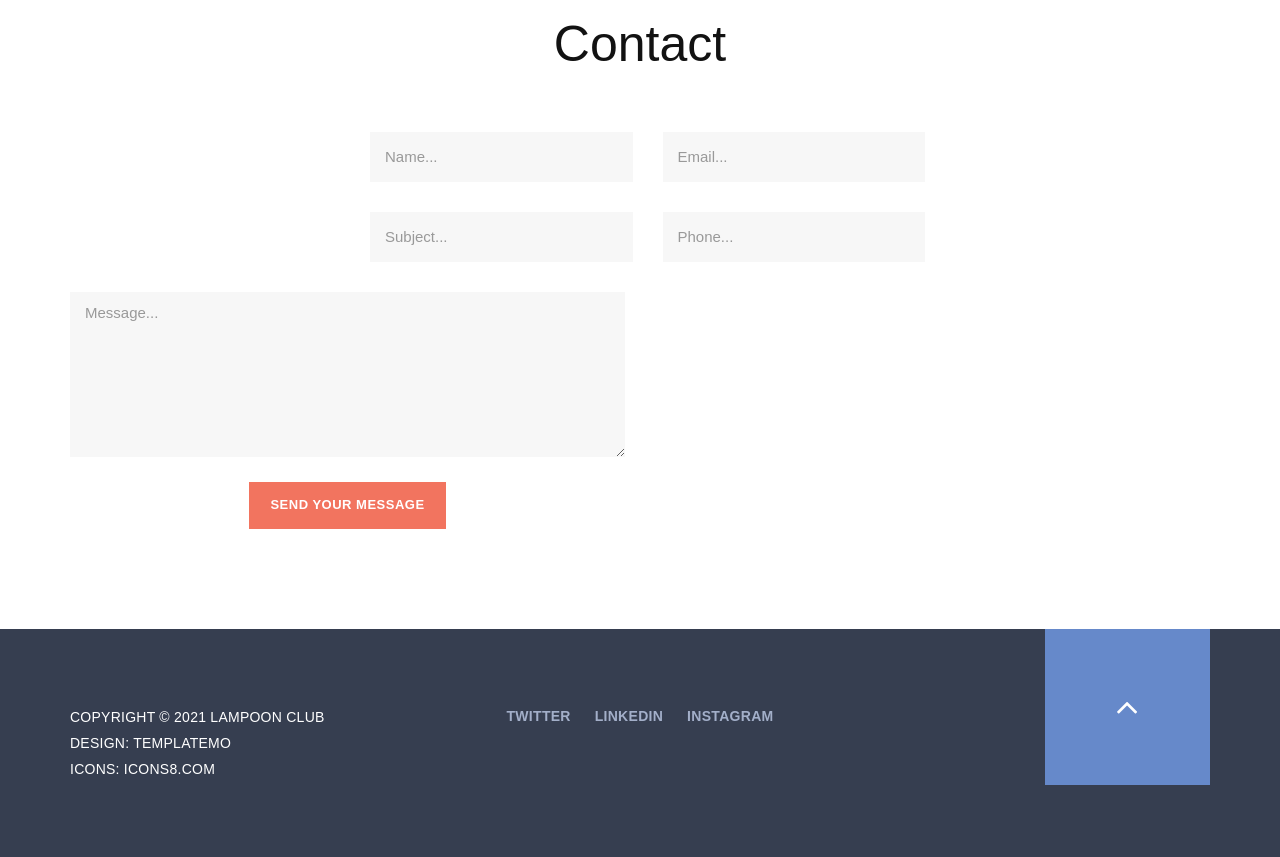
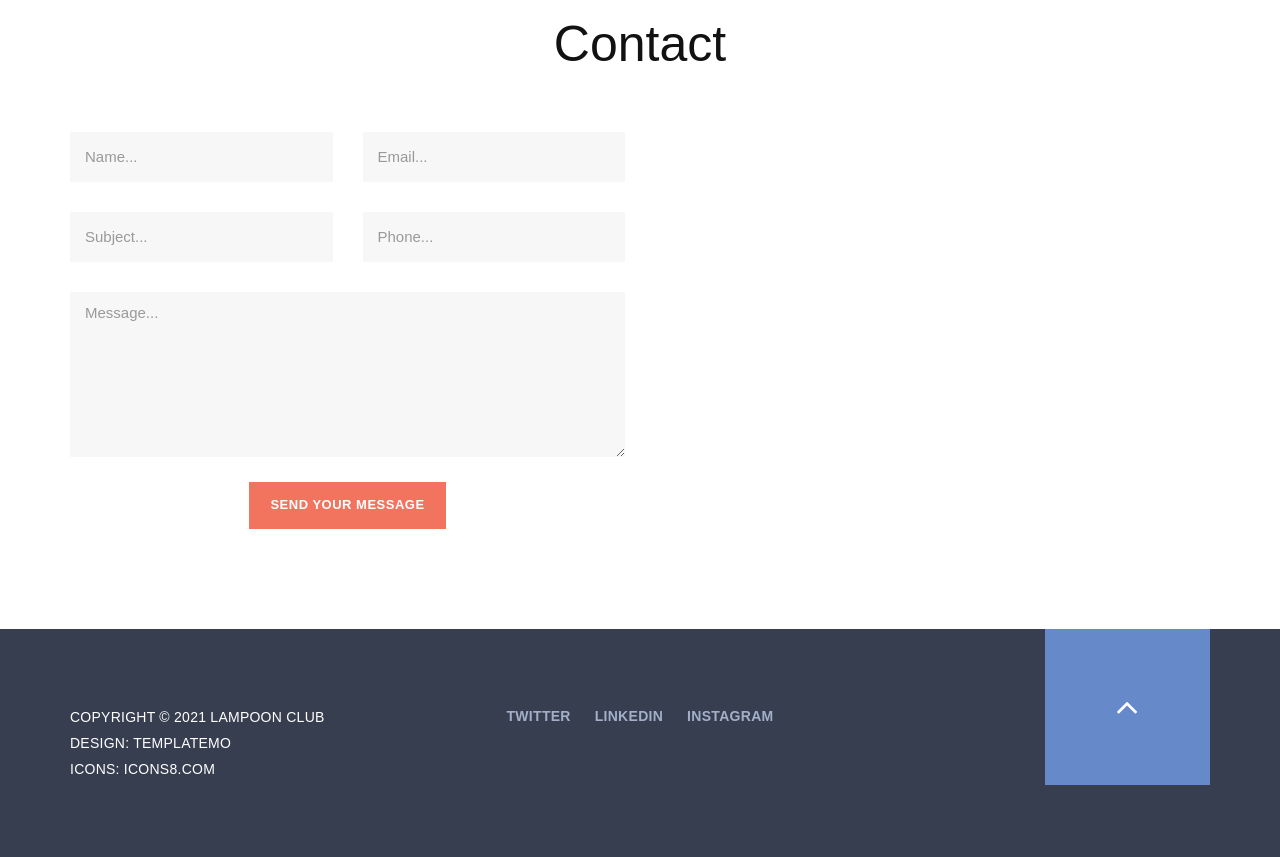
Before and after one commit to Lampoon01/lampoonclub, a plain HTML site: page index.html in a window 1280 px wide. Shown: the part 3840-4697 px from the top of the page. Drawn offline with Linux system fonts and the light colour scheme; some packages are replaced by stand-ins of ours.

Commit message:
Update templatemo_style.css

```diff
--- a/css/templatemo_style.css
+++ b/css/templatemo_style.css
@@ -615,7 +615,6 @@ margin-left: 10rem;
   height: 50px;
   width: 100%;
   margin-bottom: 30px;
-  margin-left: 30rem;
 }
 
 #contact textarea {
```
